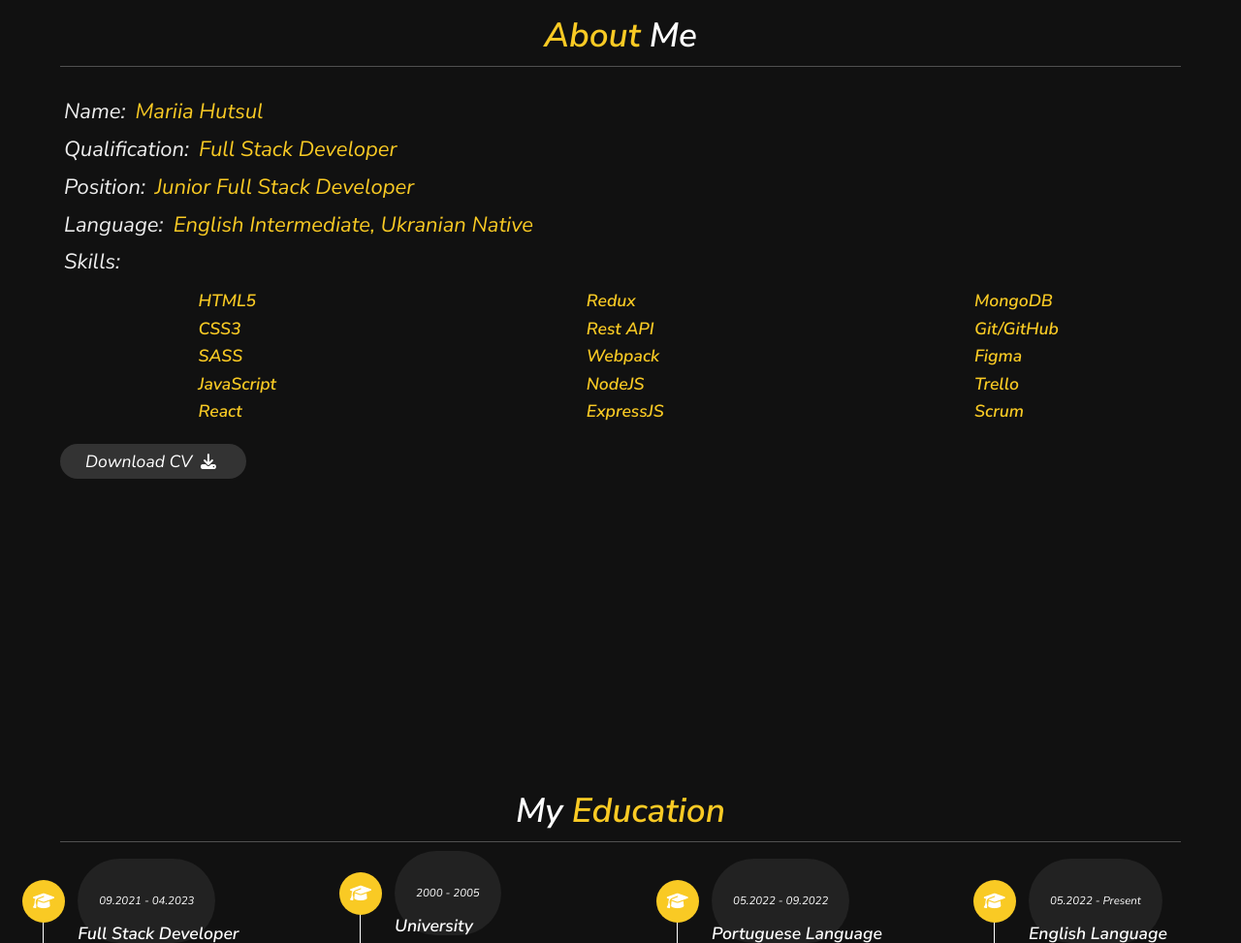
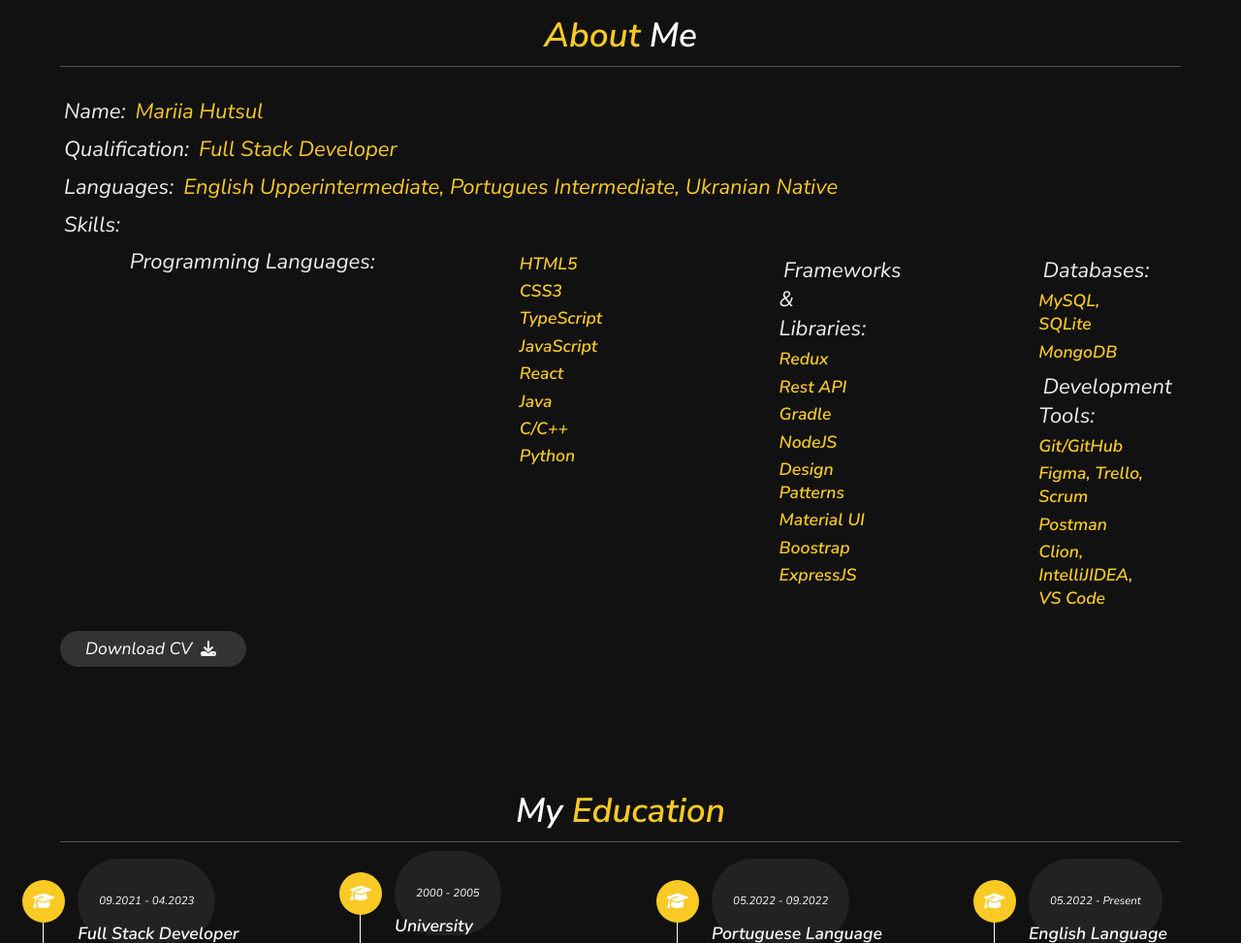
Before and after one commit to MariiaHutsul25/my-resume, a plain HTML site: page index.html in a window 1280 px wide. Shown: the part 806-1779 px from the top of the page at 97% size. Drawn offline with nearby package versions, Linux system fonts and the light colour scheme.

Commit message:
section About apdated

```diff
--- a/index.html
+++ b/index.html
@@ -56,34 +56,44 @@
           <h3><span> name: </span> mariia hutsul</h3>
           <!-- <h3><span> education: </span> ful stack developer course</h3> -->
           <h3><span> qualification: </span> full stack developer</h3>
-          <h3><span> position: </span> junior full stack developer</h3>
           <h3 class="ul-lang">
-            <span> language: </span> English Intermediate, Ukranian Native
+            <span> languages: </span> English Upperintermediate, Portugues Intermediate, Ukranian Native
           </h3>
           <h3><span> skills: </span></h3>
           <div class="skills">
+            <h3><span> Programming Languages: </span></h3>
             <div class="name-ckill">
               <h4>HTML5</h4>
               <h4>CSS3</h4>
-              <h4>SASS</h4>
+              <h4>TypeScript</h4>
               <h4>JavaScript</h4>
               <h4>React</h4>
+              <h4>Java</h4>
+              <h4>C/C++</h4>
+              <h4>Python</h4>
             </div>
 
             <div class="name-ckill">
+              <h3><span> Frameworks & Libraries: </span></h3>
               <h4>Redux</h4>
               <h4>Rest API</h4>
-              <h4>Webpack</h4>
+              <h4>Gradle</h4>
               <h4>NodeJS</h4>
+              <h4>Design Patterns</h4>
+              <h4>Material UI</h4>
+              <h4>Boostrap</h4>
               <h4>ExpressJS</h4>
             </div>
 
             <div class="name-ckill">
+              <h3><span> Databases:</span></h3>
+              <h4>MySQL, SQLite</h4>
               <h4>MongoDB</h4>
+              <h3><span> Development Tools: </span></h3>
               <h4>Git/GitHub</h4>
-              <h4>Figma</h4>
-              <h4>Trello</h4>
-              <h4>Scrum</h4>
+              <h4>Figma, Trello, Scrum</h4>
+              <h4>Postman</h4>
+              <h4>Clion, IntelliJIDEA, VS Code</h4>
             </div>
           </div>
 
```
